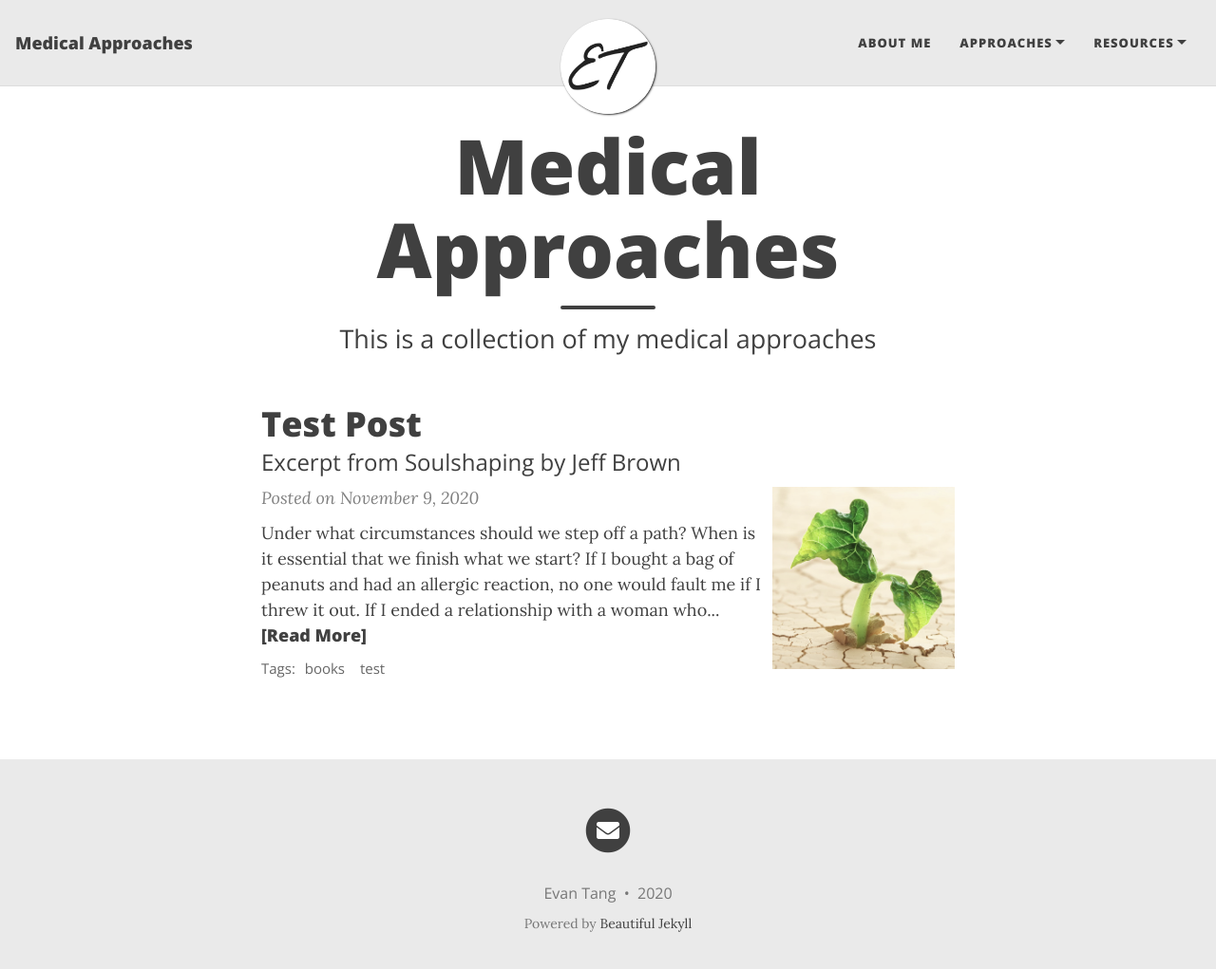
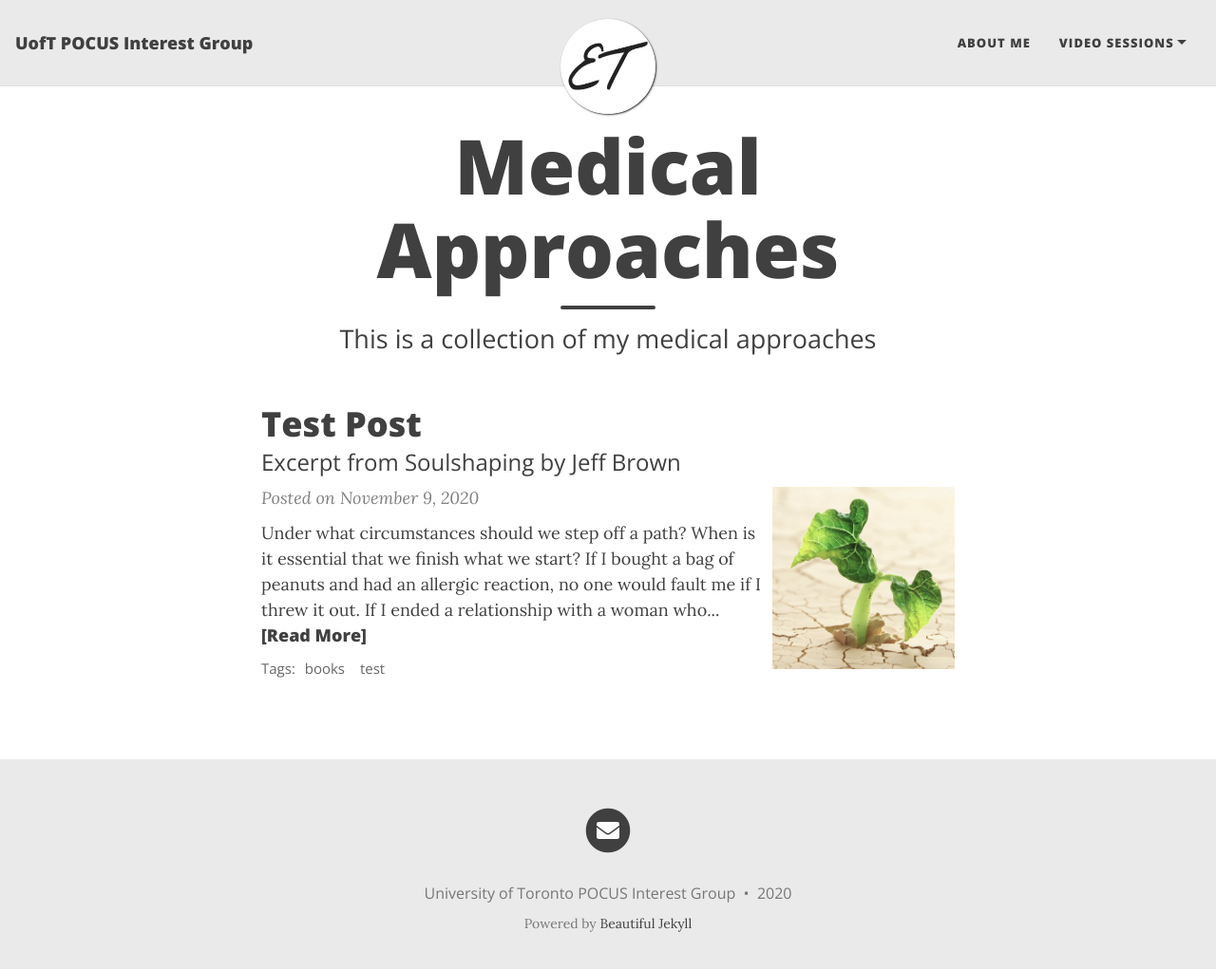
Before and after one commit to uoftpocus/uoftpocus.github.io, a Jekyll site: the page built from index.html, in a window 1280 px wide and 1034 px high. Shown: the top 1021 px of the window at 95% size. Built offline with Jekyll 4.4.1, drawn with Linux system fonts in a browser that asks for light colours; nearby versions of some CDN libraries; the list of posts is cut into pages by our own code.

Commit message:
Update _config.yml

```diff
--- a/_config.yml
+++ b/_config.yml
@@ -6,20 +6,18 @@
 # --- Required options --- #
 
 # Name of website
-title: Medical Approaches
+title: UofT POCUS Interest Group
 
 # Your name to show in the footer
-author: Evan Tang
+author: University of Toronto POCUS Interest Group
 
 # --- List of links in the navigation bar --- #
 
 navbar-links:
-  About Me: "https://evantango.github.io/"
-  Approaches:
-    - Chest Pain: "https://evantango.github.io/"
-  Resources:
-    - Beautiful Jekyll: "https://beautifuljekyll.com"
-    - Learn markdown: "https://www.markdowntutorial.com/"
+  About Me: "aboutme"
+  Video Sessions:
+    - Introduction to POCUS IG: ""
+
 
 
 # --- Logo --- #
@@ -41,27 +39,27 @@ round-avatar: true
 # Select the social network links that you want to show in the footer.
 # Uncomment the links you want to show and add your information to each one.
 social-network-links:
-  email: "evan.tang@mail.utoronto.ca"
-#  facebook: deanattali
-#  github: daattali
-#  twitter: daattali
-#  reddit: yourname
-#  linkedin: daattali
-#  xing: yourname
-#  stackoverflow: "3943160/daattali"
-#  snapchat: deanat78
-#  instagram: deanat78
-#  youtube: user/deanat78
-#  spotify: yourname
-#  telephone: +14159998888
-#  steam: deanat78
-#  twitch: yourname
-#  yelp: yourname
-#  telegram: yourname
-#  calendly: yourname
-#  mastodon: instance.url/@username
-#  ORCID: your ORCID ID
-#  google-scholar: your google scholar
+  email: "uoftpocus@gmail.com"
+#  facebook:
+#  github:
+#  twitter:
+#  reddit:
+#  linkedin:
+#  xing:
+#  stackoverflow:
+#  snapchat:
+#  instagram:
+#  youtube:
+#  spotify:
+#  telephone:
+#  steam:
+#  twitch:
+#  yelp:
+#  telegram:
+#  calendly:
+#  mastodon:
+#  ORCID:
+#  google-scholar:
 
 # If you want to show a link to an RSS in the footer, add the site description here.
 # If you don't want to show an RSS link, remove the following line.
```
